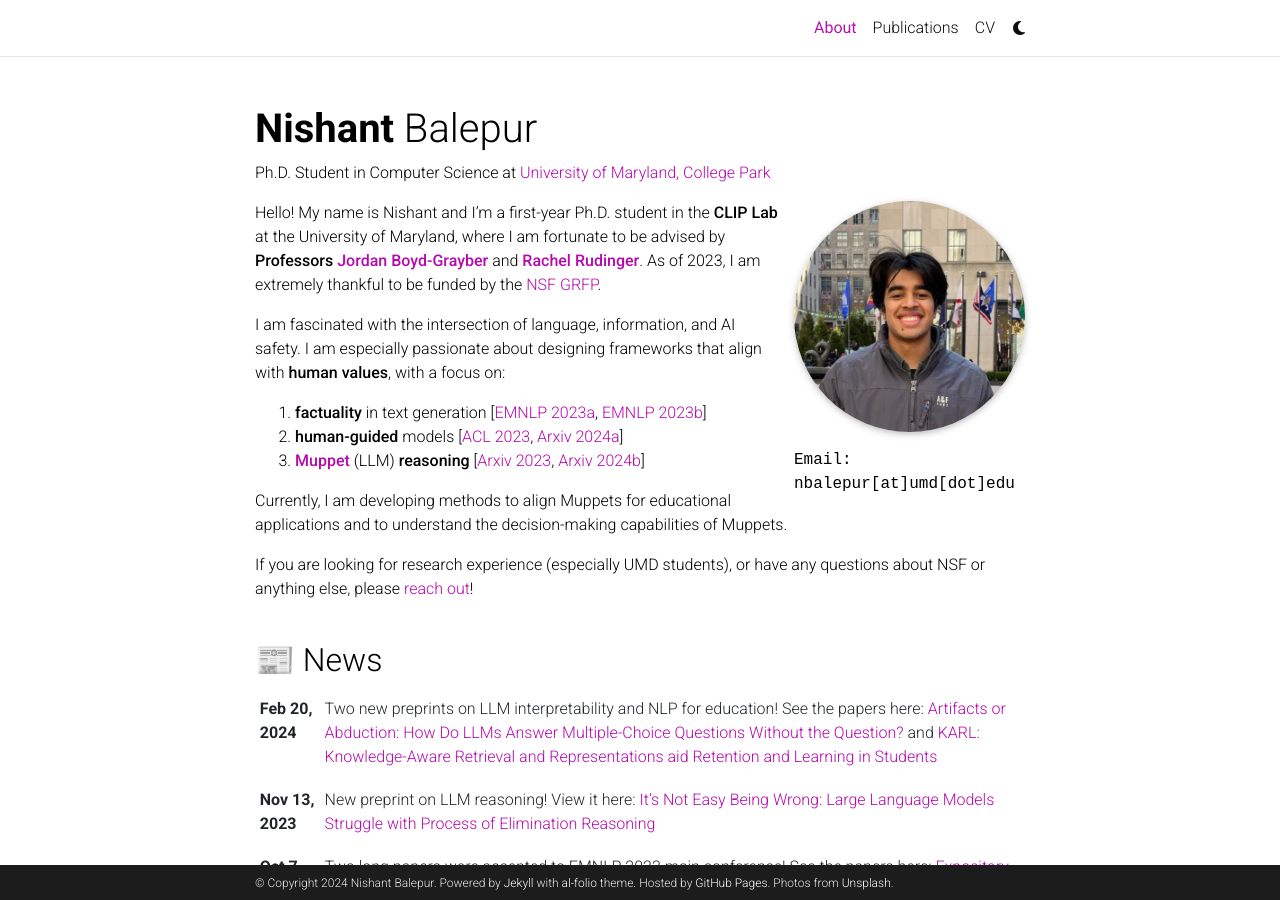
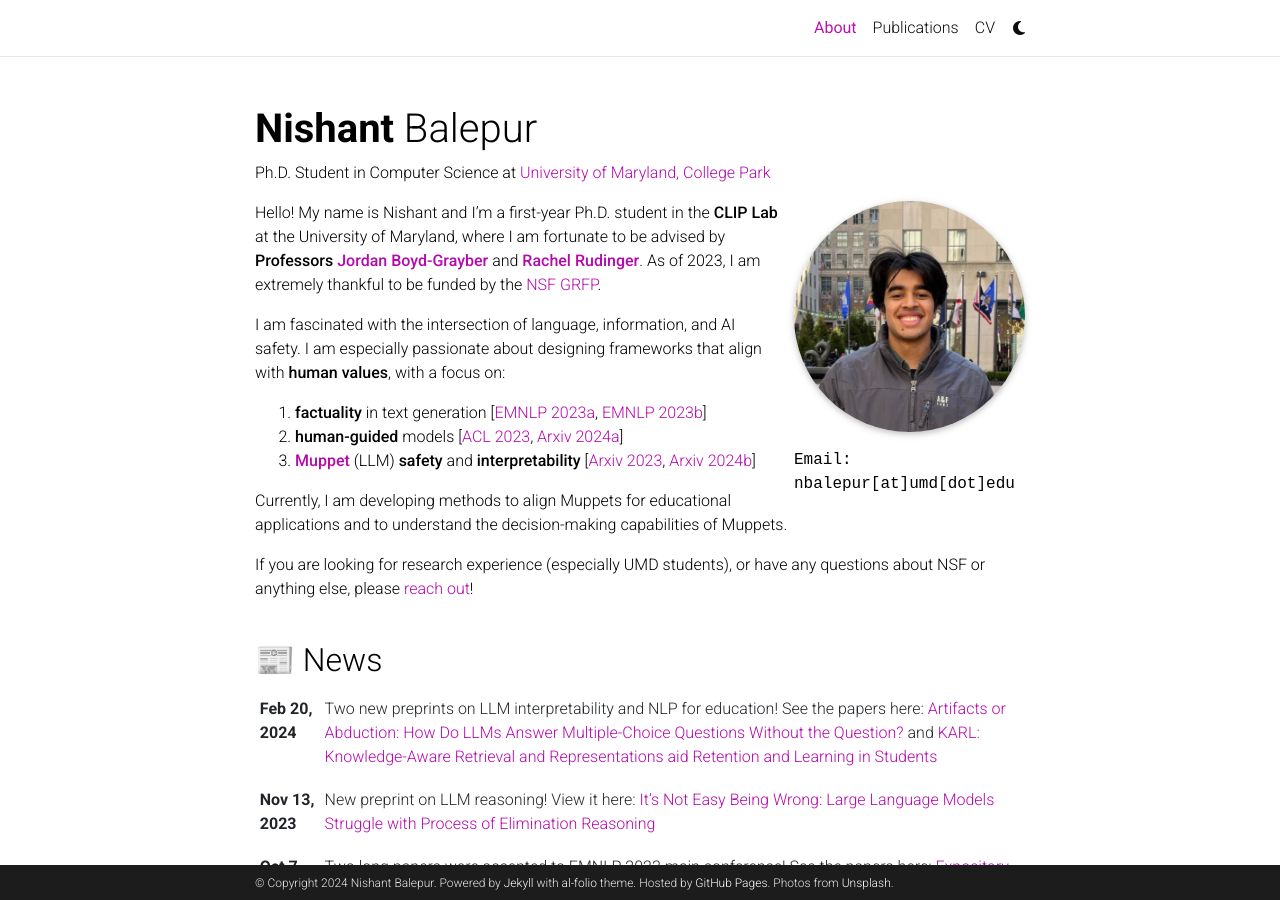
Before and after one commit to nbalepur/new-website, a Jekyll site: the page built from _pages/about.md, in a window 1280 px wide and 900 px high. Built offline with Jekyll 4.4.1, drawn with Linux system fonts in a browser that asks for light colours; full-size pictures stand in for the smaller copies a plugin makes; comment, search, counter and statistics services are not loaded; a style sheet for code colours, icons or effects is not loaded.

Commit message:
Update about.md

```diff
--- a/_pages/about.md
+++ b/_pages/about.md
@@ -24,7 +24,7 @@
 I am fascinated with the intersection of language, information, and AI safety. I am especially passionate about designing frameworks that align with **human values**, with a focus on:
 1. **factuality** in text generation [[EMNLP 2023a](https://arxiv.org/abs/2305.03276), [EMNLP 2023b](https://arxiv.org/abs/2310.14486)]
 2. **human-guided** models [[ACL 2023](https://aclanthology.org/2023.findings-acl.14/), [Arxiv 2024a](https://arxiv.org/abs/2402.12291)]
-3. **[Muppet](https://www.youtube.com/watch?v=u0DgoRVLTE8)** (LLM) **reasoning** [[Arxiv 2023](https://arxiv.org/abs/2311.07532), [Arxiv 2024b](https://arxiv.org/abs/2402.12483)]
+3. **[Muppet](https://www.youtube.com/watch?v=u0DgoRVLTE8)** (LLM) **safety** and **interpretability** [[Arxiv 2023](https://arxiv.org/abs/2311.07532), [Arxiv 2024b](https://arxiv.org/abs/2402.12483)]
 
 Currently, I am developing methods to align Muppets for educational applications and to understand the decision-making capabilities of Muppets.
 
```
